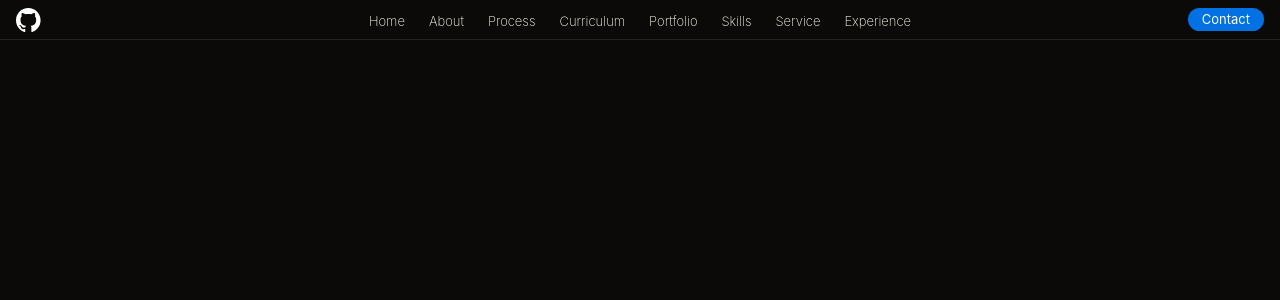
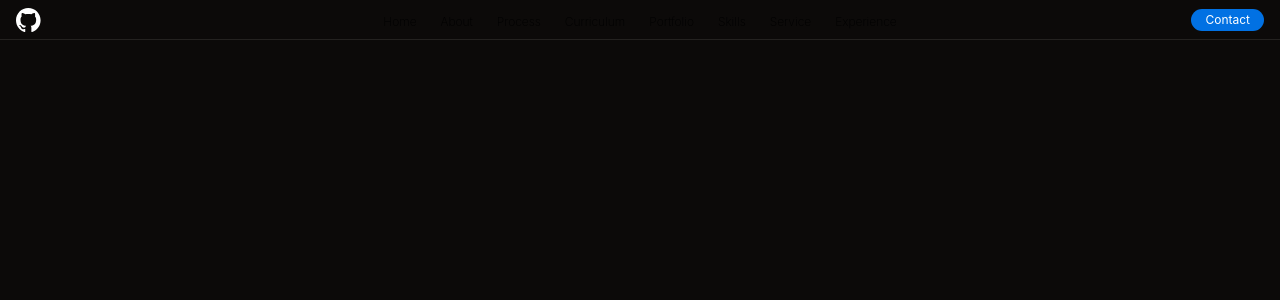
Before and after one commit to sucida/MyPortfolio, a React (Vite) app in the folder anas-zaami/: page / in a window 1280 px wide. Shown: the top 300 px of the page. Built offline with nearby package versions, Linux system fonts and the light colour scheme; a web font is replaced by a local one.

Commit message:
changing the font and the colors of the links

```diff
--- a/anas-zaami/src/Header.css
+++ b/anas-zaami/src/Header.css
@@ -2,3 +2,6 @@
   font-family: system-ui, -apple-system, BlinkMacSystemFont, 'Segoe UI',
    Roboto, Oxygen, Ubuntu, Cantarell, 'Open Sans', 'Helvetica Neue', sans-serif;
 }
+a {
+  font-family: "SF Pro Text", "SF Pro Icons", "Helvetica Neue", Helvetica, Arial, sans-serif;
+}
--- a/anas-zaami/src/Header.jsx
+++ b/anas-zaami/src/Header.jsx
@@ -30,7 +30,7 @@ export function Header({ open, setOpen }) {
         <ul className="flex gap-6 list-none">
           <li>
             <a
-              className="text-amber-50 text-[13px] font-extralight hover:opacity-70 duration-300"
+              className="#FFFFFFCC text-[12px] font-extralight hover:opacity-70 duration-300"
               href="#"
             >
               Home
@@ -38,7 +38,7 @@ export function Header({ open, setOpen }) {
           </li>
           <li>
             <a
-              className="text-amber-50 text-[13px] font-extralight hover:opacity-70 duration-300"
+              className="#FFFFFFCC text-[12px] font-extralight hover:opacity-70 duration-300"
               href="#"
             >
               About
@@ -46,7 +46,7 @@ export function Header({ open, setOpen }) {
           </li>
           <li>
             <a
-              className="text-amber-50 text-[13px] font-extralight hover:opacity-70 duration-300"
+              className="#FFFFFFCC text-[12px] font-extralight hover:opacity-70 duration-300"
               href="#"
             >
               Process
@@ -54,7 +54,7 @@ export function Header({ open, setOpen }) {
           </li>
           <li>
             <a
-              className="text-amber-50 text-[13px] font-extralight hover:opacity-70 duration-300"
+              className="#FFFFFFCC text-[12px] font-extralight hover:opacity-70 duration-300"
               href="#"
             >
               Curriculum
@@ -62,7 +62,7 @@ export function Header({ open, setOpen }) {
           </li>
           <li>
             <a
-              className="text-amber-50 text-[13px] font-extralight hover:opacity-70 duration-300"
+              className="#FFFFFFCC text-[12px] font-extralight hover:opacity-70 duration-300"
               href="#"
             >
               Portfolio
@@ -70,7 +70,7 @@ export function Header({ open, setOpen }) {
           </li>
           <li>
             <a
-              className="text-amber-50 text-[13px] font-extralight hover:opacity-70 duration-300"
+              className="#FFFFFFCC text-[12px] font-extralight hover:opacity-70 duration-300"
               href="#"
             >
               Skills
@@ -78,7 +78,7 @@ export function Header({ open, setOpen }) {
           </li>
           <li>
             <a
-              className="text-amber-50 text-[13px] font-extralight hover:opacity-70 duration-300"
+              className="#FFFFFFCC text-[12px] font-extralight hover:opacity-70 duration-300"
               href="#"
             >
               Service
@@ -86,7 +86,7 @@ export function Header({ open, setOpen }) {
           </li>
           <li>
             <a
-              className="text-amber-50 text-[13px] font-extralight hover:opacity-70 duration-300"
+              className="#FFFFFFCC text-[12px] font-extralight hover:opacity-70 duration-300"
               href="#"
             >
               Experience
@@ -101,7 +101,7 @@ export function Header({ open, setOpen }) {
         </div>
         <button
           onClick={()=>window.open("https://wa.me/212775094615")}
-          className="text-white text-[13px] cursor-pointer bg-[#0171E3] px-3.5 py-0.5 rounded-2xl hover:opacity-90 duration-300">
+          className="text-white text-[12px] cursor-pointer bg-[#0171E3] px-3.5 py-0.5 rounded-2xl hover:opacity-90 duration-300">
             Contact
           </button>
       </div>
```
